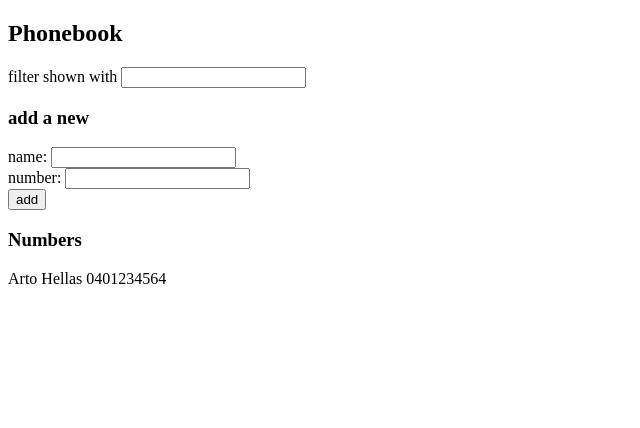
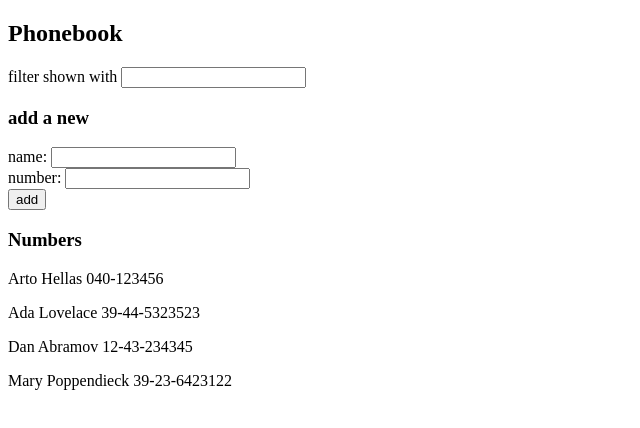
Before and after one commit to Markeesi/03-puhelinluettelo, a React (Vite) app: page / in a window 1280 px wide. Shown: the top 428 px of the page, without its empty margins (0-640 px from the left). Built offline with nearby package versions, Linux system fonts and the light colour scheme; data requests are answered from the project's data file.

Commit message:
tehtävät 2.12 ja 2.13 toimivaksi

```diff
--- /dev/null
+++ b/db.json
@@ -0,0 +1,24 @@
+{
+  "persons": [
+    {
+      "name": "Arto Hellas",
+      "number": "040-123456",
+      "id": 1
+    },
+    {
+      "name": "Ada Lovelace",
+      "number": "39-44-5323523",
+      "id": 2
+    },
+    {
+      "name": "Dan Abramov",
+      "number": "12-43-234345",
+      "id": 3
+    },
+    {
+      "name": "Mary Poppendieck",
+      "number": "39-23-6423122",
+      "id": 4
+    }
+  ]
+}
--- a/package.json
+++ b/package.json
@@ -7,9 +7,11 @@
     "dev": "vite",
     "build": "vite build",
     "lint": "eslint . --ext js,jsx --report-unused-disable-directives --max-warnings 0",
-    "preview": "vite preview"
+    "preview": "vite preview",
+    "server": "json-server -p3001 --watch db.json"
   },
   "dependencies": {
+    "axios": "^1.5.1",
     "react": "^18.2.0",
     "react-dom": "^18.2.0"
   },
@@ -21,6 +23,7 @@
     "eslint-plugin-react": "^7.32.2",
     "eslint-plugin-react-hooks": "^4.6.0",
     "eslint-plugin-react-refresh": "^0.4.3",
+    "json-server": "^0.17.4",
     "vite": "^4.4.5"
   }
 }
--- a/src/App.jsx
+++ b/src/App.jsx
@@ -1,15 +1,9 @@
-import Persons from "./components/Persons/Persons";
-import PersonForm from "./components/PersonForm/PersonForm";
 import Filter from "./components/Filter/Filter";
 
-const App = ({ persons }) => {
-
-
-
-
+const App = () => {
   return (
     <>
-      <Filter persons={persons} />
+      <Filter />
     </>
   );
 };
--- a/src/components/Filter/Filter.jsx
+++ b/src/components/Filter/Filter.jsx
@@ -1,31 +1,52 @@
-import { useState } from "react";
+import { useState, useEffect, useMemo } from "react";
 import PersonForm from "../PersonForm/PersonForm";
+import personService from "../../services/persons";
 import Persons from "../Persons/Persons";
 
-const Filter = ({persons}) => {
+const Filter = () => {
+  const [searchValue, setSearchValue] = useState("");
+  const [persons, setPersons] = useState([]);
 
-    const [searchValue, setSearchValue] = useState("")
+  useEffect(() => {
+    console.log("Effect: Fetching data...");
 
-
+    personService
+      .getAll()
+      .then((returnedPersons) => {
+        console.log("Data retrieved:", returnedPersons);
+        setPersons(returnedPersons);
+      })
+      .catch((error) => {
+        console.error("Error fetching data:", error);
+      });
+  }, []);
+  console.log("render", persons.length, "persons");
 
   const searchHandler = (event) => {
+    console.log("Search input value:", event.target.value);
     setSearchValue(event.target.value);
-    }
+  };
 
-    const filteredPersons = persons.filter((person) => person.name.toLowerCase().includes(searchValue.toLocaleLowerCase()));
+  const filteredPersons = useMemo(() => {
+    return persons.filter((person) =>
+      person.name.toLowerCase().includes(searchValue.toLowerCase())
+    );
+  }, [searchValue, persons]);
+
+  const handlePersonAdded = (newPerson) => {
+    setPersons([...persons, newPerson]);
+  };
 
   return (
     <>
       <h2>Phonebook</h2>
       <div>
-                filter shown with <input value={searchValue} onChange={searchHandler}/>
+        filter shown with <input value={searchValue} onChange={searchHandler} />
       </div>
-                <PersonForm initialPersons={persons} />
+      <PersonForm initialPersons={persons} onPersonAdded={handlePersonAdded} />
       <Persons filteredPersons={filteredPersons} />
     </>
-
-    )
-
+  );
 };
 
 export default Filter;
--- a/src/components/PersonForm/PersonForm.jsx
+++ b/src/components/PersonForm/PersonForm.jsx
@@ -1,43 +1,56 @@
-import { useState } from "react";
+import { useState, useEffect } from "react";
+import personService from "../../services/persons";
 
-const PersonForm = (initialPersons) => {
-
-    const [persons, setPersons] = useState(initialPersons); // Remove the curly braces
+const PersonForm = ({ persons: initialPersons, onPersonAdded }) => {
+  const [persons, setPersons] = useState([]); // Remove the curly braces
   const [newNumber, setNewNumber] = useState("");
   const [newName, setNewName] = useState("");
 
   const addNewContact = (event) => {
     event.preventDefault();
-        if (persons.some((person) => person.name === newName) && person.number.length === 10 || persons.some((person) => person.number === newNumber)) {
-          alert(`${newName} already exists in the phonebook or phonenumber is invalid length or the entered phonenumber already exists.`);
-
-        }
-        else {
+    if (
+      (persons.some((person) => person.name === newName) &&
+        person.number.length === 10) ||
+      persons.some((person) => person.number === newNumber)
+    ) {
+      alert(
+        `${newName} already exists in the phonebook or phonenumber is invalid length or the entered phonenumber already exists.`
+      );
+    } else {
+      console.log("Adding a new contact...");
       const newContact = {
         name: newName,
         number: newNumber,
-          id: Date.now(),
       };
 
-        setPersons([...persons, newContact]);
+      personService.create(newContact).then((returnedPerson) => {
+        onPersonAdded(returnedPerson); // Trigger a callback to update the state in the parent component (App)
         setNewName("");
         setNewNumber("");
+      });
     }
-      }
+  };
 
-      return (<>
+  return (
+    <>
       <h3>add a new</h3>
       <form onSubmit={addNewContact}>
         <div>
-            name: <input value={newName} onChange={(e) => setNewName(e.target.value)} /> <br/>
-            number: <input value={newNumber} onChange={(e) => setNewNumber(e.target.value)} />
+          name:{" "}
+          <input value={newName} onChange={(e) => setNewName(e.target.value)} />{" "}
+          <br />
+          number:{" "}
+          <input
+            value={newNumber}
+            onChange={(e) => setNewNumber(e.target.value)}
+          />
         </div>
         <div>
           <button type="submit">add</button>
         </div>
       </form>
     </>
-      )
-}
+  );
+};
 
 export default PersonForm;
--- a/src/main.jsx
+++ b/src/main.jsx
@@ -2,6 +2,7 @@ import React from "react";
 import ReactDOM from "react-dom/client";
 import App from "./App.jsx";
 
-const persons = [{name: "Arto Hellas", number: "0401234564", id: Date.now()}]
 
-ReactDOM.createRoot(document.getElementById("root")).render(<App persons={persons} />);
+
+
+ReactDOM.createRoot(document.getElementById("root")).render(<App />);
--- /dev/null
+++ b/src/services/persons.js
@@ -0,0 +1,24 @@
+import axios from "axios";
+const baseUrl = "http://localhost:3001/persons";
+
+const getAll = () => {
+  const request = axios.get(baseUrl);
+  return request.then((response) => response.data);
+};
+
+const create = (newObject) => {
+  const request = axios.post(baseUrl, newObject);
+  return request.then((response) => response.data);
+};
+
+const update = (id, newObject) => {
+  const request = axios.put(`${baseUrl}/${id}`, newObject);
+  return request.then((response) => response.data);
+};
+
+const deletePerson = (id) => {
+  const request = axios.delete(`${baseUrl}/${id}`);
+  return request.then((response) => response.data);
+};
+
+export default { getAll, create, update, deletePerson };
```
Also changed, not shown: src/components/Persons/Persons.jsx (+11 -14 lines), 1 other file (tests, documents, lock files or other folders). Lines whose indentation alone changed are shown as unchanged.
